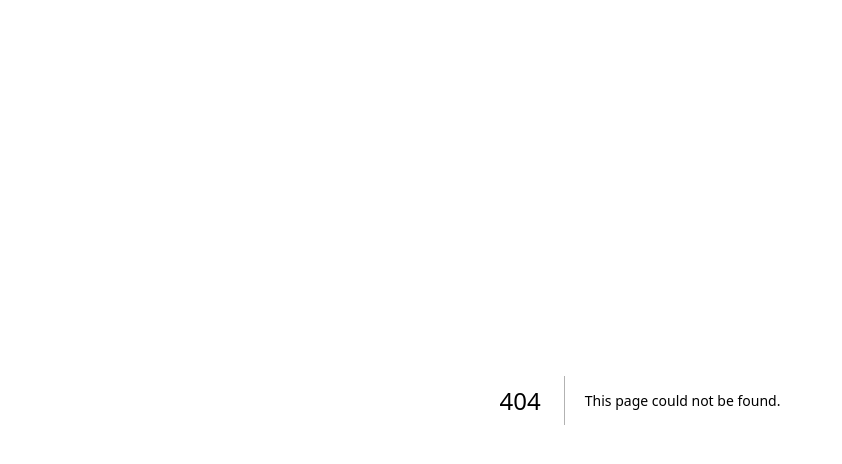
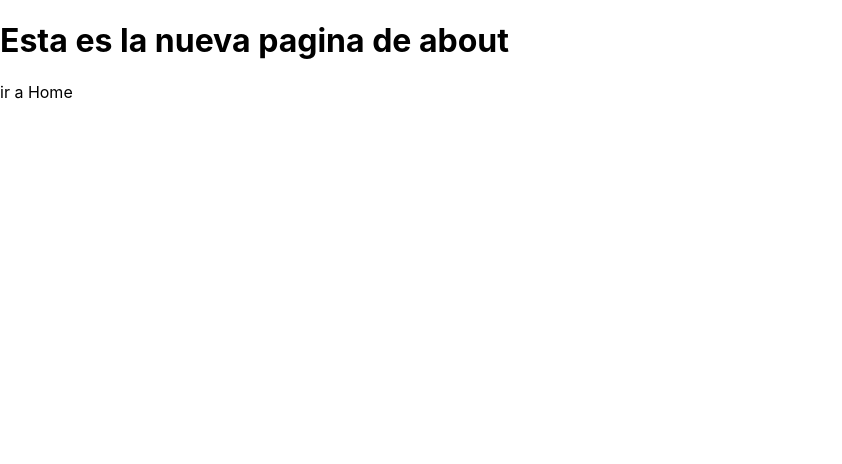
Before and after one commit to Davagulez/news-app-next12, a Next.js app: page /about in a window 1280 px wide. Before the commit this address had no page. Shown: the top 464 px of the page, without its empty margins (0-842 px from the left). Built offline with nearby package versions, Linux system fonts and the light colour scheme.

Commit message:
Segunda subida

```diff
--- /dev/null
+++ b/components/PageLayout.jsx
@@ -0,0 +1,22 @@
+import Head from "next/head"
+
+export default function PageLayout({ children, title = 'NewsApp' }) {
+    return (
+        <>
+            <Head>
+                <title>{title}</title>
+                <meta name="description" content="newsapp- the best app to read news" />
+                <link rel="icon" href="/favicon.ico" />
+            </Head>
+            <main>
+                {children}
+            </main>
+            <style jsx>{`
+                    header {
+                        padding: 20px;
+                    }
+                `}
+            </style>
+        </>
+    )
+}
--- /dev/null
+++ b/pages/about.js
@@ -0,0 +1,12 @@
+import Link from "next/link"
+import PageLayout from "../components/PageLayout"
+
+export default function About() {
+    return (
+        <PageLayout title="NewsApp - About">
+            <h1>Esta es la nueva pagina de about</h1>
+            <Link href={'/'}> ir a Home</Link>
+        </PageLayout>
+    )
+
+}
--- a/pages/index.js
+++ b/pages/index.js
@@ -23,7 +23,10 @@ export default function Home() {
       {articles.length === 0 && <p>Loading ...</p>}
       {articles.length > 0 && articles.map(art, index => {
         <article key={index}>
-          <img src={art.urlToImage}/>
+          <img
+            alt={`Image for the article ${art.title}`}
+            src={art.urlToImage}
+          />
           <h2>
               {art.title}
           </h2>
```
Also changed, not shown: pages/article/[id].js (added, +7 -0 lines).
